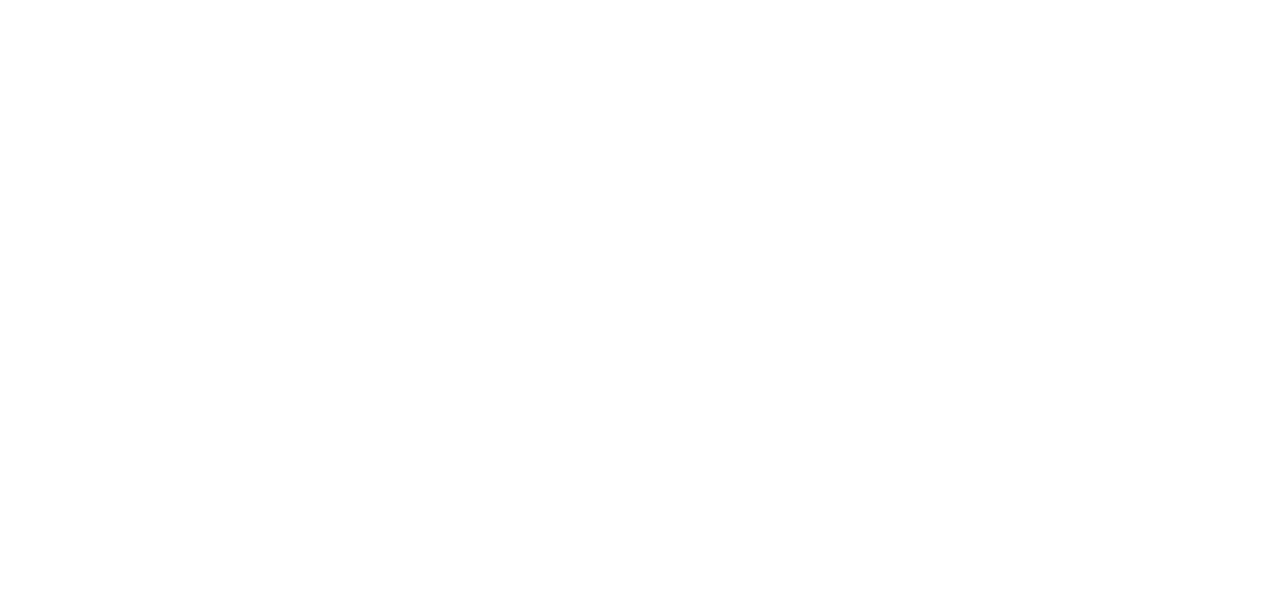
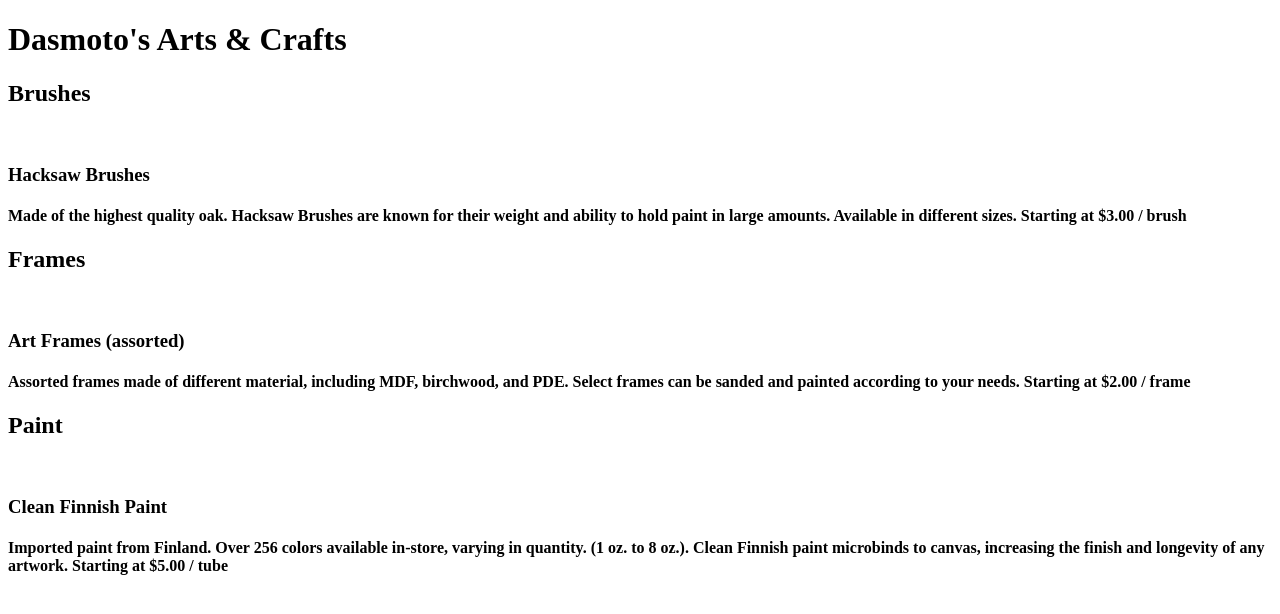
Before and after one commit to gszaro/dasmoto, a plain HTML site: page index.html in a window 1280 px wide. Drawn offline with Linux system fonts and the light colour scheme.

Commit message:
Adds text to html

```diff
--- a/index.html
+++ b/index.html
@@ -1,12 +1,27 @@
 <!DOCTYPE html>
 <html lang="en">
-<head>
-    <meta charset="UTF-8">
-    <meta name="viewport" content="width=device-width, initial-scale=1.0">
-    <link rel="stylesheet" href="style.css">
-    <title>Dasmoto Arts</title>
-</head>
-<body>
+  <head>
+    <meta charset="UTF-8" />
+    <meta name="viewport" content="width=device-width, initial-scale=1.0" />
+    <link rel="stylesheet" href="style.css" />
+    <title>Dasmoto's Arts & Crafts</title>
+  </head>
+  <body>
+<h1>Dasmoto's Arts & Crafts</h1>
+<h2>Brushes</h2>
+<img src="" alt="">
+<h3>Hacksaw Brushes</h3>
+<h4>Made of the highest quality oak. Hacksaw Brushes are known for their weight and ability to hold paint in large amounts. Available in different sizes. <strong></strong>Starting at $3.00 / brush</h4></strong></h4>
 
-</body>
+<h2>Frames</h2>
+<img src="" alt="">
+<h3>Art Frames (assorted)</h3>
+<h4>Assorted frames made of different material, including MDF, birchwood, and PDE. Select frames can be sanded and painted according to your needs. <strong></strong>Starting at $2.00 / frame</h4></strong></h4>
+
+<h2>Paint</h2>
+<img src="" alt="">
+<h3>Clean Finnish Paint</h3>
+<h4>Imported paint from Finland. Over 256 colors available in-store, varying in quantity. (1 oz. to 8 oz.). Clean Finnish paint microbinds to canvas, increasing the finish and longevity of any artwork. <strong></strong>Starting at $5.00 / tube</h4></strong></h4>
+
+  </body>
 </html>
```
